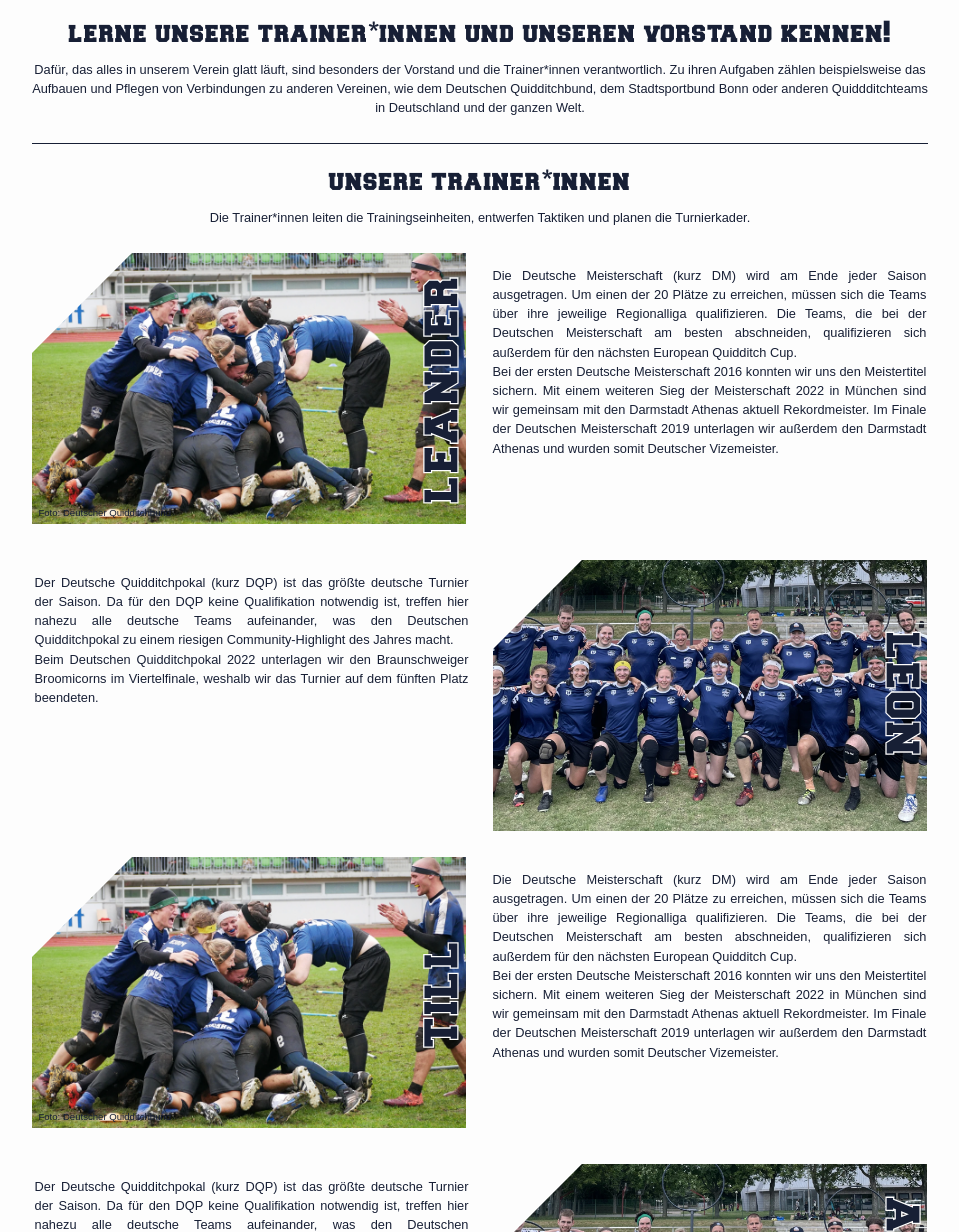
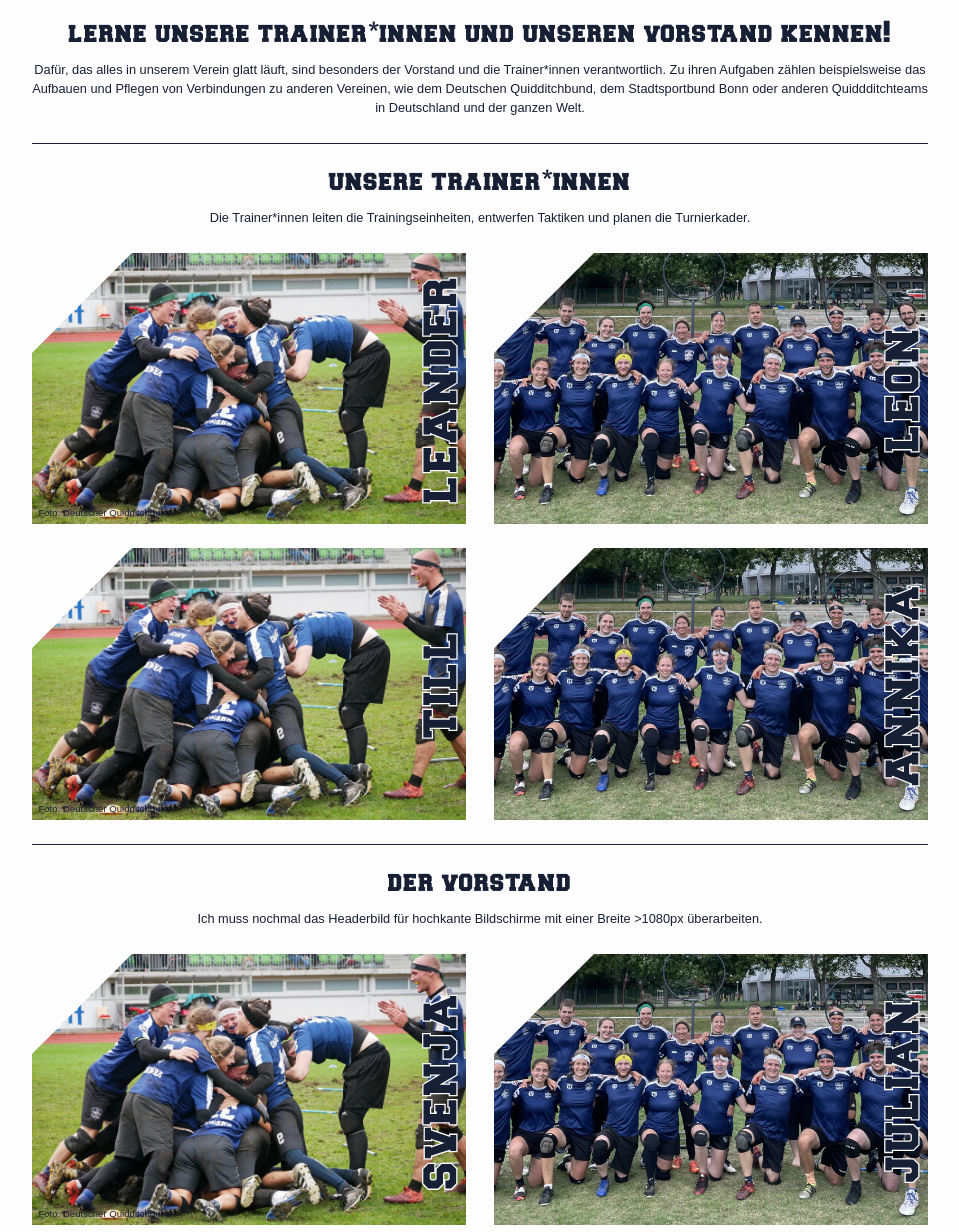
Before and after one commit to rheinos/rheinos.github.io, a Jekyll site: the page built from pages/leaders.html, in a window 1280 px wide and 1400 px high, cut to the strip 168-1400 px from the top of the window. Shown: the whole strip, without its empty margins (160-1119 px from the left). Built offline with Jekyll 4.4.1, drawn with Linux system fonts in a browser that asks for light colours; some of the changed text lies outside the part shown.

Commit message:
CSS für die leaders-Seite Teil 3: hab nh neue, viel bessere Idee aber für Bildschirme die 500px oder weniger breit sind ist die leaders-Seite wirklich noch nicht fertig und kacke und kaputt und hässlich die Nacht

```diff
--- a/css/main.css
+++ b/css/main.css
@@ -49,7 +49,8 @@
 	--font-color: #171f35; /* almost all text between header and footer */
 	--secondary-font-color: #fdfdfd; /* text in navigation, footer and buttons and stroke color for h1 */
 	--background-color: #fdfdfd; /* background color for .wrapper */
-	--secondary-background-color: #171f35; /* background color for navigation, header, footer and buttons; ATTENTION: since the background for the hamburger navigation menu is transparent, the color must be modified manually (search for rgba in this document) */
+	--secondary-background-color: #171f35; /* background color for navigation, header, footer and buttons */
+	--translucent-background-color: rgba(23,31,53,0.8); /* background color for opened mobile navigation and section.introduction article; same color as --secondary-background-color but translucent */
 
 	--dark-scheme-font-color: #fdfdfd; /* almost all text between header and footer when the device has dark mode enabled */
 	--dark-scheme-background-color: #181818; /* background color for .wrapper when the device has dark mode enabled */
@@ -494,7 +495,7 @@
 	nav.opened {
 		overflow: scroll;
 		height: 100vh;
-		background-color : rgba(23,31,53,0.95);
+		background-color : var(--translucent-background-color);
 	}
 
 	nav.opened li.open-menu {
@@ -616,31 +617,73 @@
 	display: inline-block;
 }
 
-section.introduction h3 {
+section.introduction article {
+	width: calc(35vw - 1.1rem);
+	height: calc(21.875vw - 0.6875rem);
+	overflow: hidden;
+	display: inline-block;
+	padding-bottom: 1.9rem;
+}
+
+section.introduction article:nth-of-type(odd) {
+	margin-right: 1.9rem;
+}
+
+section.introduction .article-content {
+	height: calc(21.875vw - 0.6875rem);
+	position: relative;
+	overflow: hidden;
+	padding: 0;
+	top: calc(-21.875vw + 0.6875rem);
+	left: calc(35vw - 5.1rem);
+	width: 4rem;
+	transition: all 0.75s;
+}
+
+section.introduction article:hover .article-content {
+	left: calc(13.125vw - 3.4125rem);
+	width: calc(21.875vw + 2.3125rem);
+	background-color: var(--translucent-background-color);
+}
+
+section.introduction article h3 {
 	width: calc(21.875vw - 0.6875rem);
 	overflow: hidden;
 	font-size: 4rem;
 	-webkit-text-stroke: 0.1rem var(--secondary-font-color);
 	position: absolute;
 	padding: 0;
-	top: calc((21.875vw - 0.6875rem) / 2 - 2rem);
+	top: calc((21.875vw - 0.6875rem) / 2 - 0.5em);
+	left: calc((-21.875vw + 0.6875rem) / 2 + 0.5em);
+	transform: rotate(270deg);
 	cursor: vertical-text;
+	transition: all 0.75s;
 }
 
-section.introduction article.right h3 {
-	left: calc((-21.875vw + 0.6875rem) / 2 - 3.1rem);
-	transform: rotate(270deg);
+section.introduction article:hover h3 {
+	color: transparent;
 }
 
-section.introduction article.left h3 {
-	right: calc((-21.875vw + 0.6875rem) / 2 - 35vw + 2rem);
-	transform: rotate(90deg);
+section.introduction article p {
+	padding: 1rem 1rem 1rem 0;
+	width: calc(21.875vw - 2.6875rem);
+	height: calc(21.875vw - 2.6875rem);
+	position: relative;
+	left: 4rem;
+	color: var(--secondary-font-color);
 }
 
 section.introduction article img {
 	width: calc(35vw - 1.1rem); /* width-height-ratio 16:10 */
 	height: calc(21.875vw - 0.6875rem);
 	object-fit: cover;
+}
+
+section.introduction article .photo-credit {
+	position: relative;
+	display: flex;
+	left: 0;
+	top: calc(-21.875vw - 1.0625rem);
 }
 
 button {
@@ -707,23 +750,54 @@
 		top: 0rem;
 	}
 
-	section.introduction h3 {
+	/*section.introduction h3 {
 		font-size: 3rem;
-		top: calc((28.125vw - 0.6875rem) / 2 - 1.5rem);
+		top: calc((28.125vw - 0.6875rem) / 2 - 0.5em);
 		width: calc(28.125vw - 0.6875rem);
 	}
 
 	section.introduction article img {
 		width: calc(45vw - 1.1rem);
 		height: calc(28.125vw - 0.6875rem);
+	}*/
+
+	section.introduction article {
+		width: calc(45vw - 1.1rem);
+		height: calc(28.125vw - 0.6875rem);
 	}
 
-	section.introduction article.right h3 {
-		left: calc((-28.125vw + 0.6875rem) / 2 - 2.6rem);
+	section.introduction .article-content {
+		height: calc(28.125vw - 0.6875rem);
+		top: calc(-28.125vw + 0.6875rem);
+		left: calc(45vw - 4.1rem);
+		width: 3rem;
 	}
 
-	section.introduction article.left h3 {
-		right: calc((-28.125vw + 0.6875rem) / 2 - 45vw + 1.5rem);
+	section.introduction article:hover .article-content {
+		left: calc(16.875vw - 4.4125rem);
+		width: calc(28.125vw + 3.3125rem);
+	}
+
+	section.introduction article h3 {
+		width: calc(28.125vw - 0.6875rem);
+		font-size: 3rem;
+		top: calc((28.125vw - 0.6875rem) / 2 - 0.5em);
+		left: calc((-28.125vw + 0.6875rem) / 2 + 0.5em);
+	}
+
+	section.introduction article p {
+		width: calc(28.125vw - 0.6875rem);
+		height: calc(28.125vw - 2.6875rem);
+		left: 3rem;
+	}
+
+	section.introduction article img {
+		width: calc(45vw - 1.1rem); /* width-height-ratio 16:10 */
+		height: calc(28.125vw - 0.6875rem);
+	}
+
+	section.introduction article .photo-credit {
+		top: calc(-28.125vw - 1.0625rem);
 	}
 }
 
--- a/pages/leaders.html
+++ b/pages/leaders.html
@@ -21,7 +21,7 @@
 					<p>
 						Die Trainer*innen leiten die Trainingseinheiten, entwerfen Taktiken und planen die Turnierkader.
 					</p>
-					<article class="right">
+					<article>
 						<picture>
 							<source srcset="images/deutschemeisterschaft-1080px.webp" media="(max-width: 1080px)">
 							<source srcset="images/deutschemeisterschaft-1920px.webp" media="(max-width: 1920px)">
@@ -31,14 +31,14 @@
 						<div class="article-content">
 							<h3>Leander</h3>
 							<p>
-								Die Deutsche Meisterschaft (kurz DM) wird am Ende jeder Saison ausgetragen. Um einen der 20 Plätze zu erreichen, müssen sich die Teams über ihre jeweilige Regionalliga qualifizieren. Die Teams, die bei der Deutschen Meisterschaft am besten abschneiden, qualifizieren sich außerdem für den nächsten European Quidditch Cup.<br>Bei der ersten Deutsche Meisterschaft 2016 konnten wir uns den Meistertitel sichern. Mit einem weiteren Sieg der Meisterschaft 2022 in München sind wir 	gemeinsam mit den Darmstadt Athenas aktuell Rekordmeister. Im Finale der Deutschen Meisterschaft 2019 unterlagen wir außerdem den Darmstadt Athenas und wurden somit Deutscher Vizemeister.
+								Die Deutsche Meisterschaft (kurz DM) wird am Ende jeder Saison ausgetragen. Um einen der 20 Plätze zu erreichen, müssen sich die Teams über ihre jeweilige Regionalliga qualifizieren. Die Teams, die bei der Deutschen Meisterschaft am besten abschneiden, qualifizieren sich außerdem für den nächsten European Quidditch Cup.
 							</p>
 						</div>
 						<div class="photo-credit">
 							<a href="https://deutscherquidditchbund.de/" target="_blank">Foto: Deutscher Quidditchbund</a>
 						</div>
 					</article>
-					<article class="left">
+					<article>
 						<picture>
 							<source srcset="images/deutscherquidditchpokal-1080px.webp" media="(max-width: 1080px)">
 							<source srcset="images/deutscherquidditchpokal-1920px.webp" media="(max-width: 1920px)">
@@ -53,7 +53,7 @@
 						<div class="photo-credit">
 						</div>
 					</article>
-					<article class="right">
+					<article>
 						<picture>
 							<source srcset="images/deutschemeisterschaft-1080px.webp" media="(max-width: 1080px)">
 							<source srcset="images/deutschemeisterschaft-1920px.webp" media="(max-width: 1920px)">
@@ -70,7 +70,7 @@
 							<a href="https://deutscherquidditchbund.de/" target="_blank">Foto: Deutscher Quidditchbund</a>
 						</div>
 					</article>
-					<article class="left">
+					<article>
 						<picture>
 							<source srcset="images/deutscherquidditchpokal-1080px.webp" media="(max-width: 1080px)">
 							<source srcset="images/deutscherquidditchpokal-1920px.webp" media="(max-width: 1920px)">
@@ -89,9 +89,9 @@
 				<section class="introduction">
 					<h2>Der Vorstand</h2>
 					<p>
-						Wenn man die Texte in den p-Elementen der Artikeln verändert macht das alles kaputt, da müssen wir also definitiv nochmal ran um das zu fixen. Das hängt mit den Einheiten zusammen, deshalb werde ich das noch alles auf ch (Relative to the width of the "0") umbauen, damit wir da einfach eine solide Einheit haben.<br>Dafür brauchen wir noch ein festes Bildformat für die Bilder, weil das sonst auch einfach alles zerlegt, weil das drehen der h1 manches echt kompliziert machen kann. Ich würde 16:10 vorschlagen, weil das etwas höher als 16:9 ist, sodass man auch etwas von der Person sieht. Außerdem ist es nicht so super wie 4:3, sodass man auch nicht so viel Inhalt schreiben muss damit das nicht so leer aussieht. Zusätzlich ist 16:10 auch einigermaßen weit verbreitet. Ich kümmer mich morgen darum, dass das Bildformat auf jeden Fall vom CSS automatisch erzwungen wird, genau wie beim Header.
+						Ich muss nochmal das Headerbild für hochkante Bildschirme mit einer Breite >1080px überarbeiten.
 					</p>
-					<article class="right">
+					<article>
 						<picture>
 							<source srcset="images/deutschemeisterschaft-1080px.webp" media="(max-width: 1080px)">
 							<source srcset="images/deutschemeisterschaft-1920px.webp" media="(max-width: 1920px)">
@@ -108,7 +108,7 @@
 							<a href="https://deutscherquidditchbund.de/" target="_blank">Foto: Deutscher Quidditchbund</a>
 						</div>
 					</article>
-					<article class="left">
+					<article>
 						<picture>
 							<source srcset="images/deutscherquidditchpokal-1080px.webp" media="(max-width: 1080px)">
 							<source srcset="images/deutscherquidditchpokal-1920px.webp" media="(max-width: 1920px)">
@@ -123,7 +123,7 @@
 						<div class="photo-credit">
 						</div>
 					</article>
-					<article class="right">
+					<article>
 						<picture>
 							<source srcset="images/deutschemeisterschaft-1080px.webp" media="(max-width: 1080px)">
 							<source srcset="images/deutschemeisterschaft-1920px.webp" media="(max-width: 1920px)">
@@ -140,7 +140,7 @@
 							<a href="https://deutscherquidditchbund.de/" target="_blank">Foto: Deutscher Quidditchbund</a>
 						</div>
 					</article>
-					<article class="left">
+					<article>
 						<picture>
 							<source srcset="images/deutscherquidditchpokal-1080px.webp" media="(max-width: 1080px)">
 							<source srcset="images/deutscherquidditchpokal-1920px.webp" media="(max-width: 1920px)">
```
